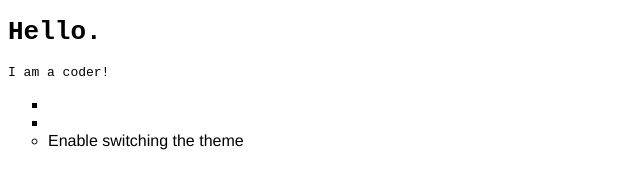
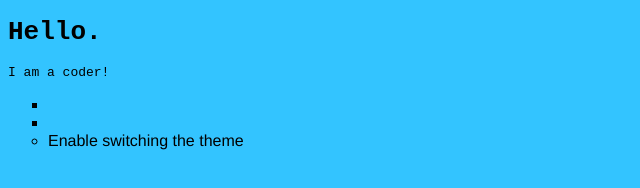
Before and after one commit to jakobroenn02/jakobroenn02.github.io, a plain HTML site: page index.html in a window 1280 px wide. Shown: the whole page, without its empty margins (0-640 px from the left). Drawn offline with Linux system fonts and the light colour scheme.

Commit message:
Added theme
blue theme added.

```diff
--- a/index.html
+++ b/index.html
@@ -20,7 +20,7 @@
 
     </ul>
 
-
+    <body class="light-theme">
 
 
 
--- a/main.css
+++ b/main.css
@@ -21,3 +21,10 @@ li{
 #msg {
     font-family: monospace;
 }
+
+.light-theme {
+    color: #000000;
+    background: #33C4FF;
+
+
+}
```
